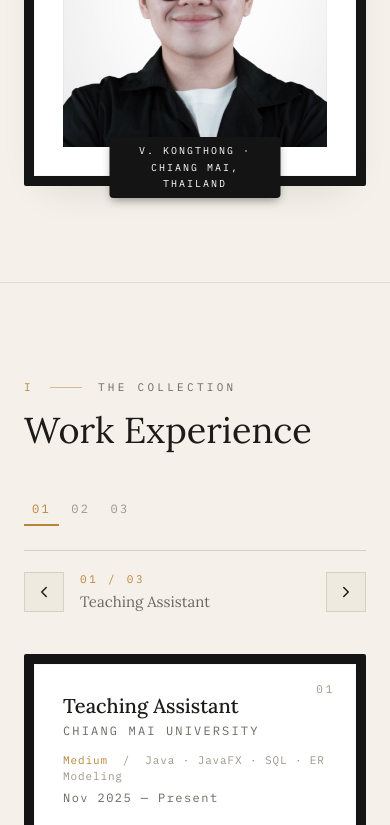
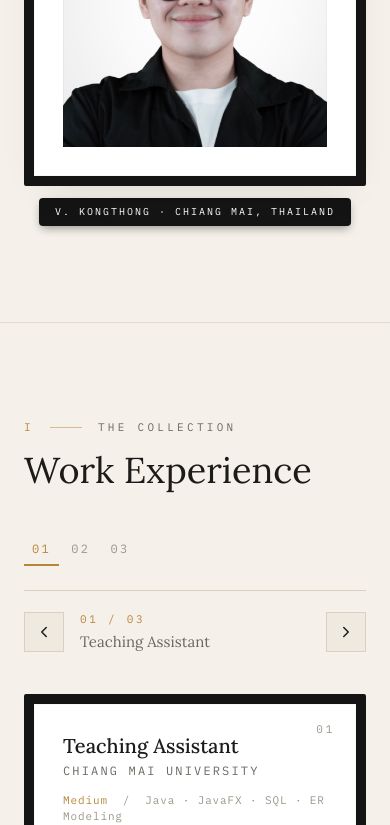
Before and after one commit to guykongthong/Portfolio_Website, a React (Vite) app: page / in a window 390 px wide. Shown: the part 2100-2925 px from the top of the page. Built offline with nearby package versions, Linux system fonts and the light colour scheme.

Commit message:
Put the project plaque below the frame on phones

```diff
--- a/src/components/Frame.tsx
+++ b/src/components/Frame.tsx
@@ -16,7 +16,8 @@ interface FrameProps {
  * mat that lifts slightly on hover, with a soft ochre glow behind it — the
  * frame itself stays black. The exhibit number sits in the top-left like a
  * wall label; an optional plaque is mounted at the bottom-center of the frame
- * like a museum label screwed to the frame itself. When `topMedia` is given,
+ * like a museum label screwed to the frame itself (on phones, where a long
+ * plaque would wrap over the mat, it sits just below the frame instead). When `topMedia` is given,
  * it bleeds to the frame's edges above the mat, and the exhibit number floats
  * on the media instead of the mat corner.
  */
@@ -54,7 +55,7 @@ export default function Frame({ children, index, plaque, topMedia, className = "
       </div>
 
       {plaque && (
-        <div className="absolute -bottom-3 left-1/2 max-w-[85%] -translate-x-1/2 rounded-sm bg-frame px-4 py-1.5 text-center font-mono text-[10px] uppercase leading-relaxed tracking-[0.2em] text-white shadow-[0_4px_10px_-2px_rgba(0,0,0,0.4)]">
+        <div className="mx-auto mt-3 w-fit max-w-full rounded-sm bg-frame px-4 py-1.5 text-center font-mono text-[10px] uppercase leading-relaxed tracking-[0.2em] text-white shadow-[0_4px_10px_-2px_rgba(0,0,0,0.4)] sm:absolute sm:-bottom-3 sm:left-1/2 sm:mx-0 sm:mt-0 sm:max-w-[85%] sm:-translate-x-1/2">
           {plaque}
         </div>
       )}
```
